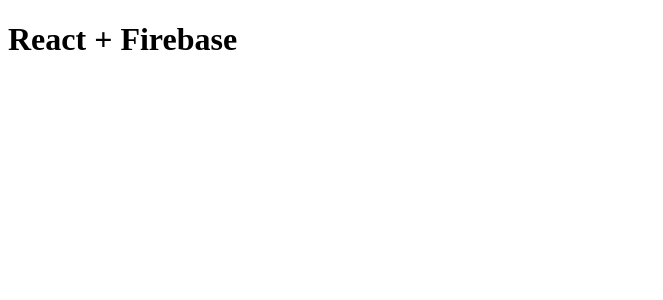
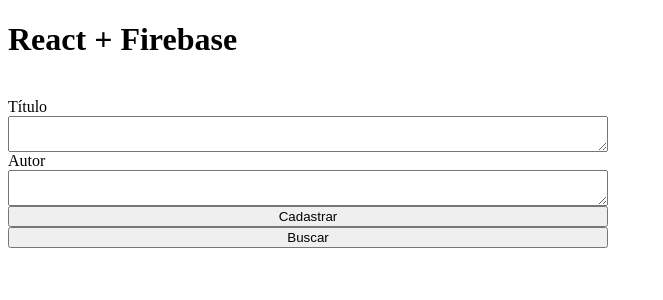
Before and after one commit to bernardocastro95/firebase_react, a React (Create React App) app: page / in a window 1280 px wide. Shown: the top 300 px of the page, without its empty margins (0-663 px from the left). Built offline with nearby package versions, Linux system fonts and the light colour scheme.

Commit message:
Create and Read functions

```diff
--- a/src/App.js
+++ b/src/App.js
@@ -1,9 +1,57 @@
 import firebase from "./firebaseConnection";
+import {useState} from 'react'
+import './style.css'
+function App() {
+  const [titulo, setTitulo] = useState('')
+  const [autor, setAutor] = useState('')
 
-function App() {
+  async function handleAdd(){
+    await firebase.firestore().collection('posts')
+    /*.doc('12345')
+    .set({
+      titulo: titulo,
+      autor: autor
+    })*/
+    .add({
+      titulo:titulo,
+      autor:autor
+    })
+    .then(()=>{
+      console.log('DADOS CADASTRADOS COM SUCESSO')
+      setTitulo('')
+      setAutor('')
+    })
+    .catch((error)=>{
+      console.log('FALHA AO CADASTRAR' + error)
+    })
+  }
+  async function handleRead(){
+    await firebase.firestore().collection('posts')
+    .doc('JYGFjeCOLD15qqpaSk1L')
+    .get()
+    .then((snapshot)=>{
+      setTitulo(snapshot.data().titulo)
+      setAutor(snapshot.data().autor)
+    })
+    .catch(()=>{
+      console.log('ERRO')
+    })
+  }
   return (
     <div>
-      <h1>React + Firebase</h1>
+      <h1>React + Firebase</h1><br/>
+
+      <div className="container">
+        <label>Título</label>
+        <textarea type="text" value={titulo} onChange={(e) => setTitulo(e.target.value)}/>
+
+        <label>Autor</label>
+        <textarea type="text" value={autor} onChange={(e) => setAutor(e.target.value)}/>
+
+        <button onClick={handleAdd}>Cadastrar</button>
+        <button onClick={handleRead}>Buscar</button>
+      </div>
+
     </div>
   );
 }
--- /dev/null
+++ b/src/style.css
@@ -0,0 +1,5 @@
+.container {
+    width: 600px;
+    display: flex;
+    flex-direction: column;
+}
```
